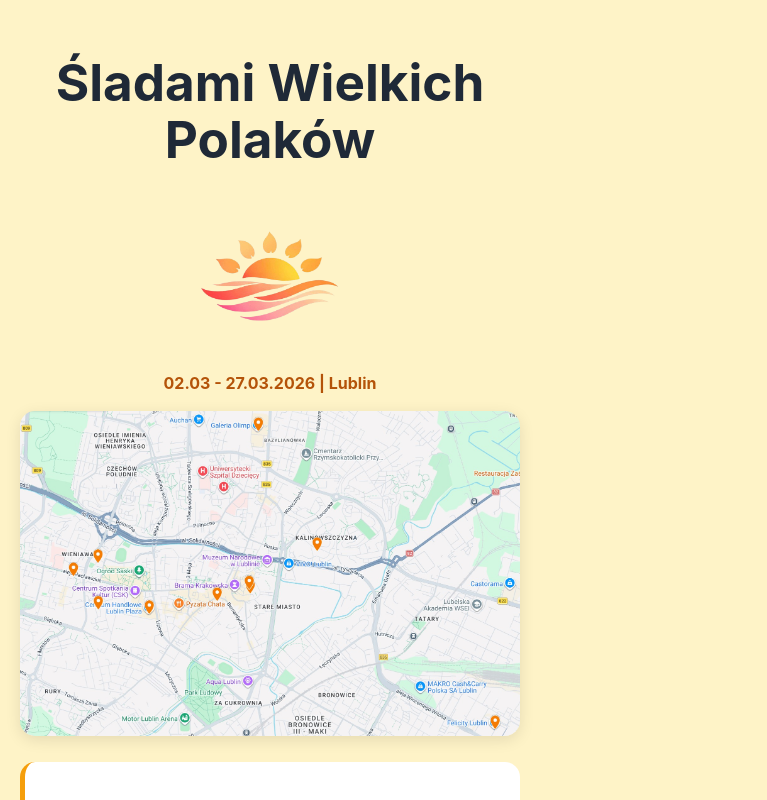
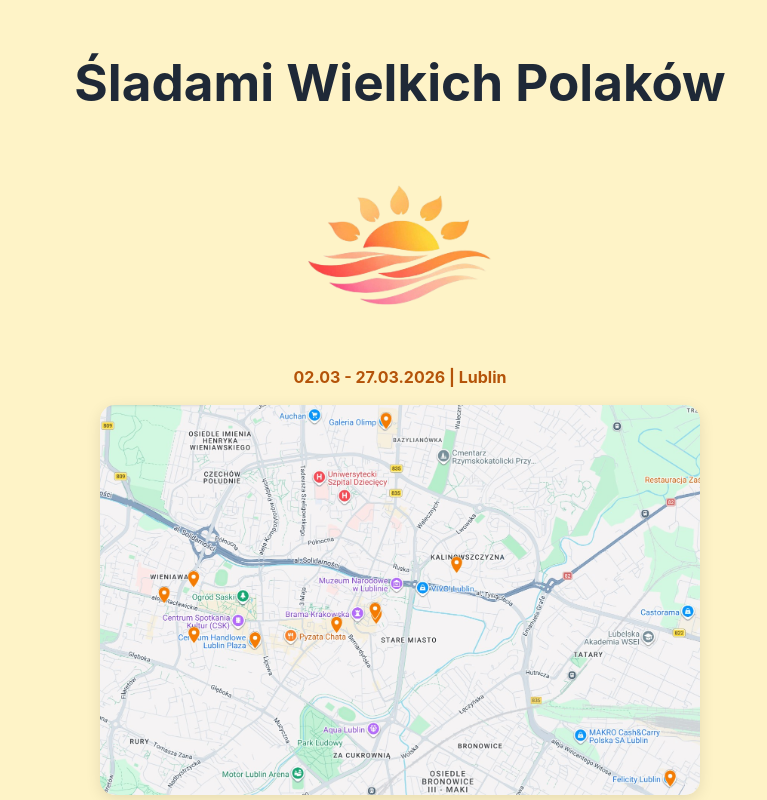
Before and after one commit to AmVaX-9/sladami-wielkich-polakow, a React (Vite) app: page / in a window 1280 px wide. Shown: the top 800 px of the page, without its empty margins (0-767 px from the left). Built offline with nearby package versions, Linux system fonts and the light colour scheme.

Commit message:
Dopasowanie

```diff
--- a/src/App.css
+++ b/src/App.css
@@ -12,17 +12,21 @@ body {
 }
 
 .container {
-  max-width: 500px;
-  margin: 0 auto;
-  padding: 20px;
+  width: 90%; /* Automatycznie zajmuje 90% szerokości każdego urządzenia */
+  max-width: 800px; /* ALE zatrzymuje się na 800px, żeby nie wyglądać dziwnie na wielkich telewizorach */
+  margin: 0 auto; /* Magiczna komenda, która zawsze wyśrodkowuje stronę */
+  padding: 20px 0;
   text-align: center;
 }
 
 .map-image, .task-image {
-  width: 100%;
+  width: 100%; /* Zdjęcie zawsze wypełnia dostępne dla niego miejsce */
+  max-width: 600px; /* Na komputerze mapa nie urośnie bardziej niż 600px, żeby nie trzeba było scrollować pół dnia */
+  height: auto; /* Automatycznie dba o to, żeby zdjęcie nie było spłaszczone */
   border-radius: 15px;
   box-shadow: 0 4px 15px rgba(0,0,0,0.1);
   margin-bottom: 20px;
+  display: inline-block;
 }
 
 .task-card, .info-card {
@@ -113,7 +117,8 @@ footer {
 }
 
 .creator-logo {
-  max-width: 150px;
+  width: 100%;
+  max-width: 200px; /* Logo automatycznie się kurczy na maleńkich telefonach, ale nie przekracza 200px na PC */
   height: auto;
   margin: 0 auto 20px auto;
   display: block;
```
